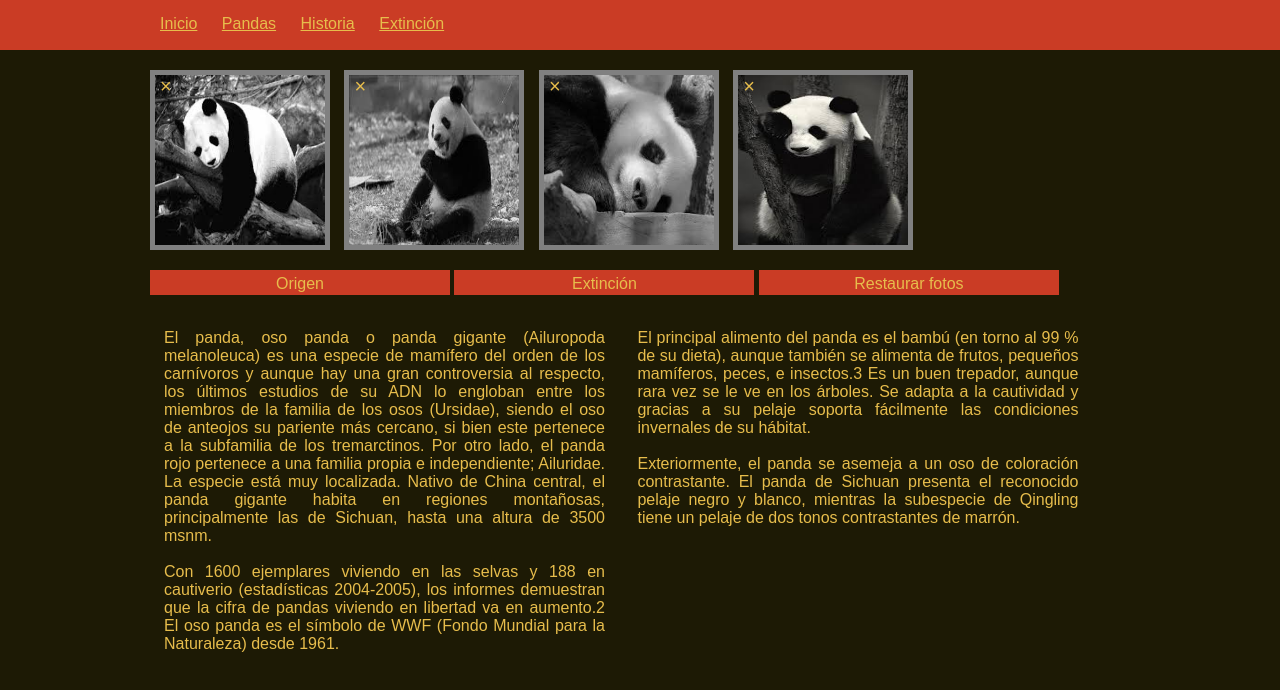
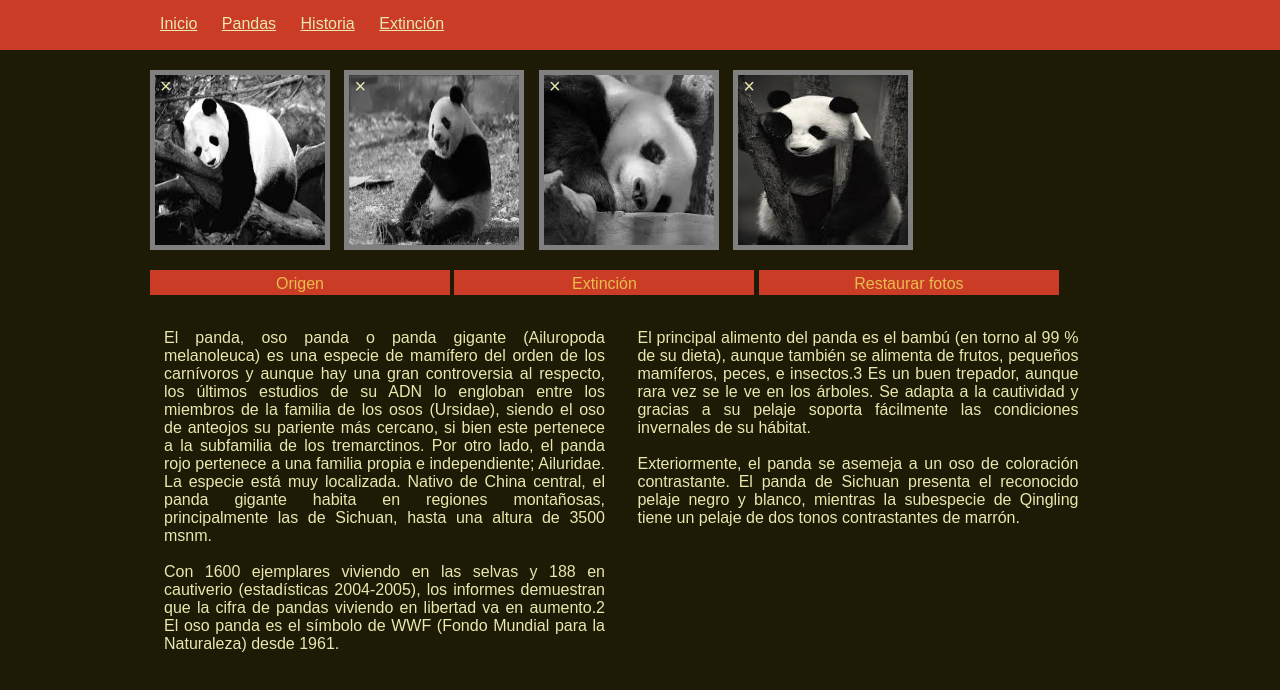
Before and after one commit to naovillaj/PandaPanda, a plain HTML site: page index.html in a window 1280 px wide. Drawn offline with Linux system fonts and the light colour scheme.

Commit message:
color parrafos

```diff
--- a/assets/css/main.css
+++ b/assets/css/main.css
@@ -17,7 +17,7 @@ nav {
 }
 
 a {
-  color: #E7BD4C;
+  color: #E8E8B0;
   margin: 10px;
   margin-top: 20px;
 
@@ -47,7 +47,7 @@ span {
 
 	position: absolute;
 	text-align: left;
-	color: #E7BD4C;
+	color: #E8E8B0;
 	z-index: 3;
 	top: 5px;
 	left: 10px;
@@ -85,7 +85,7 @@ span:hover {
 
 #descripcion p {
 	margin: 0 14px;
-	color: #E7BD4C;
+	color: #E8E8B0;
 	display: inline-flex;
 	width: 45%;
 	text-align: justify;
```
